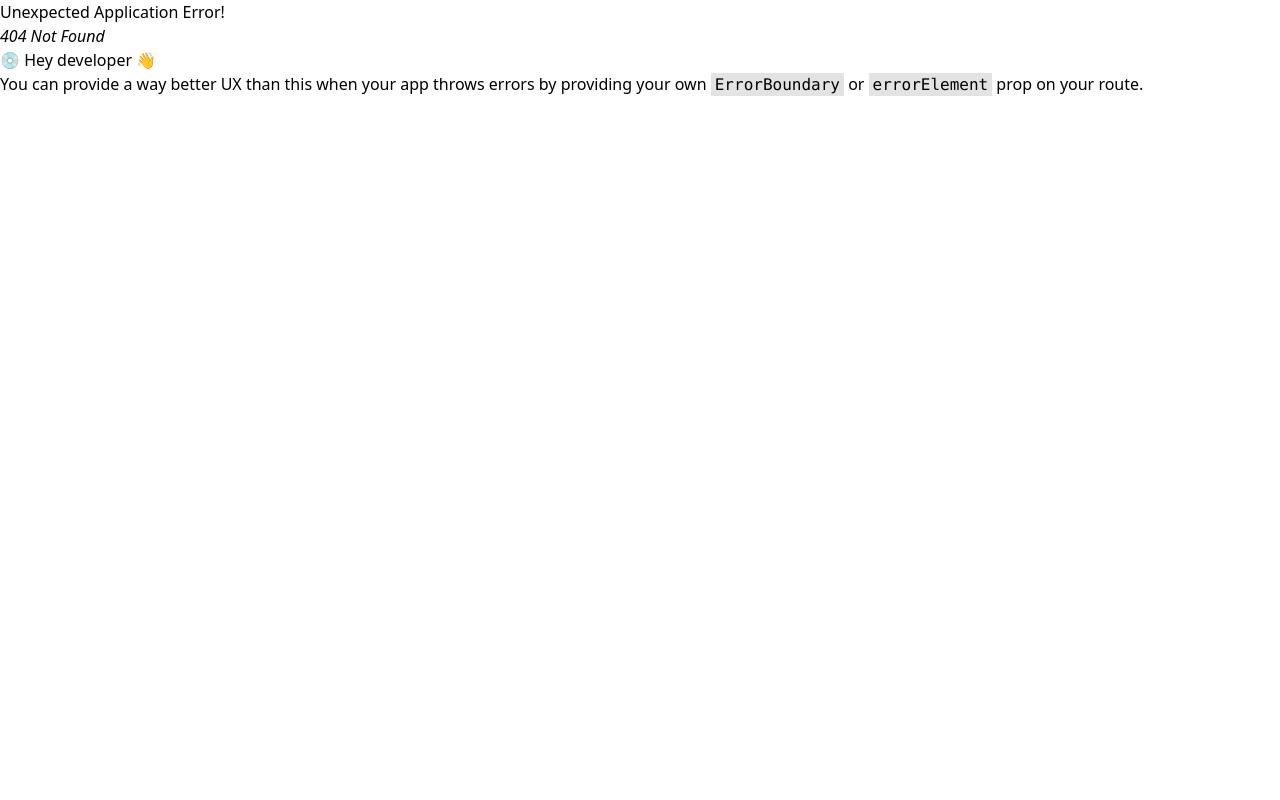
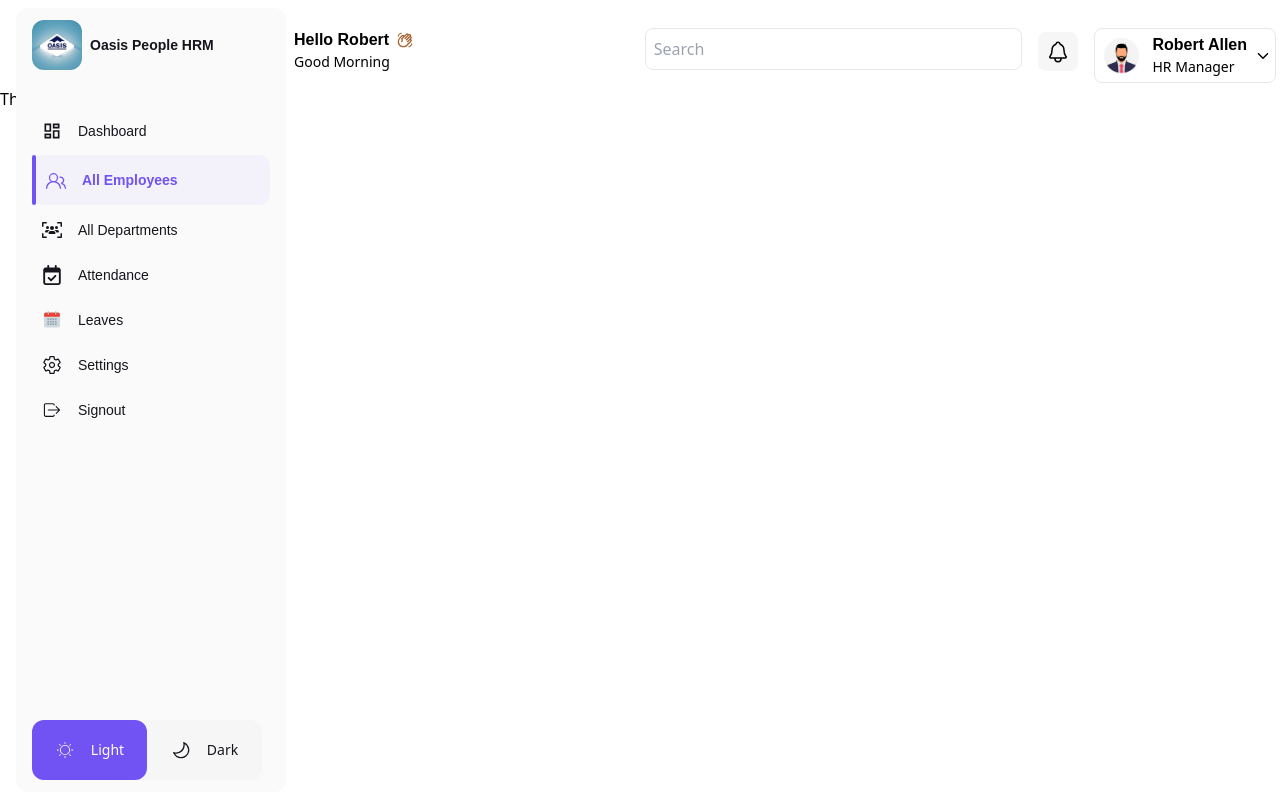
Before and after one commit to Akem-Ben/Oasis-People-HRM, a React (Vite) app: page /employees/1 in a window 1280 px wide. Before the commit this address had no page. Built offline with nearby package versions, Linux system fonts and the light colour scheme.

Commit message:
Employee Profile & Dashboard nested routes of Home Page

```diff
--- /dev/null
+++ b/src/pages/DashboardPage.jsx
@@ -0,0 +1,11 @@
+
+export default function Dashboard () {
+  return (
+    <>
+      <div className="max-w-7xl mx-auto">
+        <h1 className="font-semibold text-5xl">This is the dashboard Page Content</h1>
+      </div>
+
+    </>
+  )
+}
--- /dev/null
+++ b/src/pages/EmployeePage.jsx
@@ -0,0 +1,10 @@
+
+export default function EmployeeProfile() {
+  return (
+    <>
+      <div className="max-w-7xl mx-auto">
+        <h1>This is a test</h1>
+      </div>
+    </>
+  )
+}
--- a/src/pages/Home.jsx
+++ b/src/pages/Home.jsx
@@ -1,4 +1,5 @@
 import React from 'react';
+import {Outlet} from "react-router-dom";
 import SideBar from '../components/SideBar';
 import NavBar from '../components/Navbar';
 
@@ -7,6 +8,10 @@ function Home() {
     <div className=''>
       <SideBar />
       <NavBar />
+      {/* all the other HR features */}
+      <div>
+        <Outlet />
+      </div>
     </div>
   )
 }
```
Also changed, not shown: src/App.jsx (+14 -7 lines).
